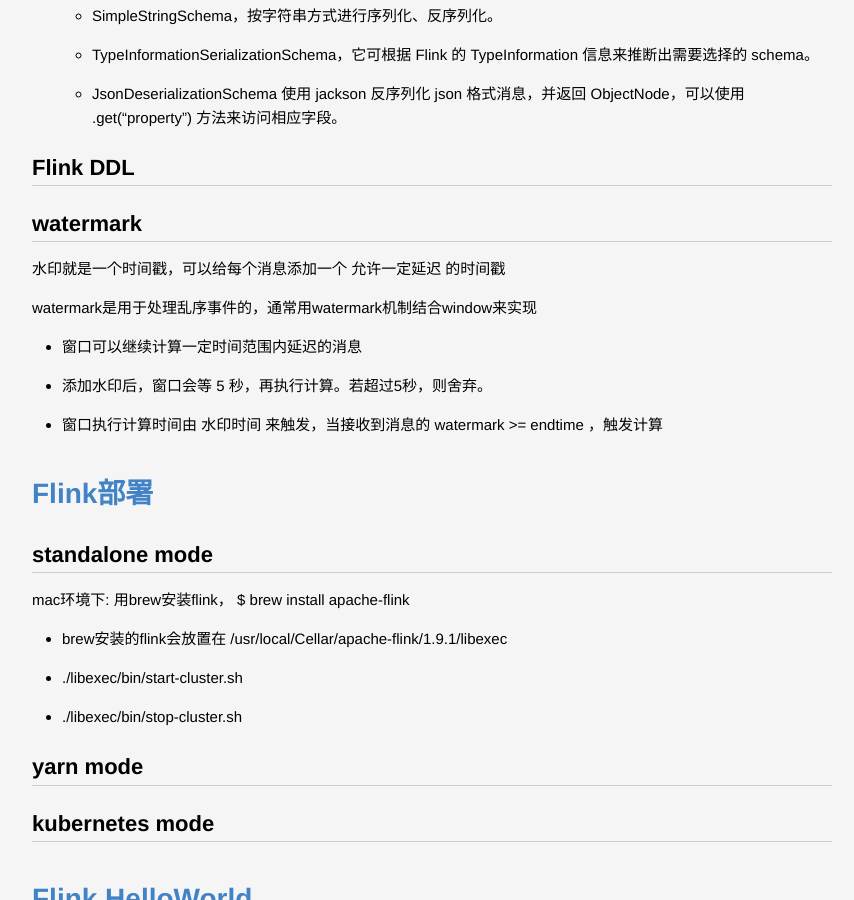
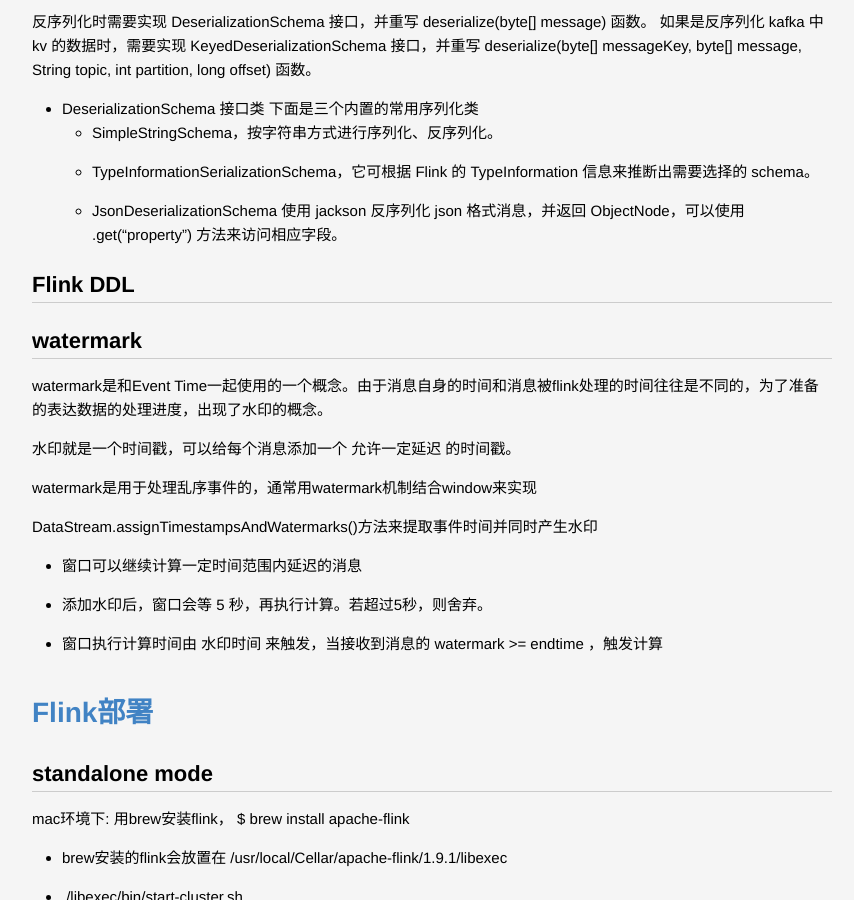
Before and after one commit to lucky521/blog, a Jekyll site: the page built from _posts/framework/2020-03-05-flink.markdown, in a window 1280 px wide and 900 px high, scrolled down 3883 px. Shown: the whole window, without its empty margins (208-1062 px from the left). Built offline with Jekyll 4.4.1, drawn with Linux system fonts in a browser that asks for light colours; some of the changed text lies outside the part shown.

Commit message:
Update 2020-03-05-flink.markdown

```diff
--- a/_posts/framework/2020-03-05-flink.markdown
+++ b/_posts/framework/2020-03-05-flink.markdown
@@ -93,6 +93,13 @@
 
 setStreamTimeCharacteristic
 
+- TimeCharacteristic.EventTime
+事件产生的时间，即数据产生时自带时间戳
+- TimeCharacteristic.ProcessingTime
+与数据本身的时间戳无关，即在window窗口内计算完成的时间（默认的Time）
+- TimeCharacteristic.IngestionTime
+数据进入到Flink的时间
+
 
 ## source
 
@@ -143,9 +150,13 @@
 
 ## watermark
 
-水印就是一个时间戳，可以给每个消息添加一个 允许一定延迟 的时间戳
+watermark是和Event Time一起使用的一个概念。由于消息自身的时间和消息被flink处理的时间往往是不同的，为了准备的表达数据的处理进度，出现了水印的概念。
+
+水印就是一个时间戳，可以给每个消息添加一个 允许一定延迟 的时间戳。
 
 watermark是用于处理乱序事件的，通常用watermark机制结合window来实现
+
+DataStream.assignTimestampsAndWatermarks()方法来提取事件时间并同时产生水印
 
 - 窗口可以继续计算一定时间范围内延迟的消息
 - 添加水印后，窗口会等 5 秒，再执行计算。若超过5秒，则舍弃。
```
